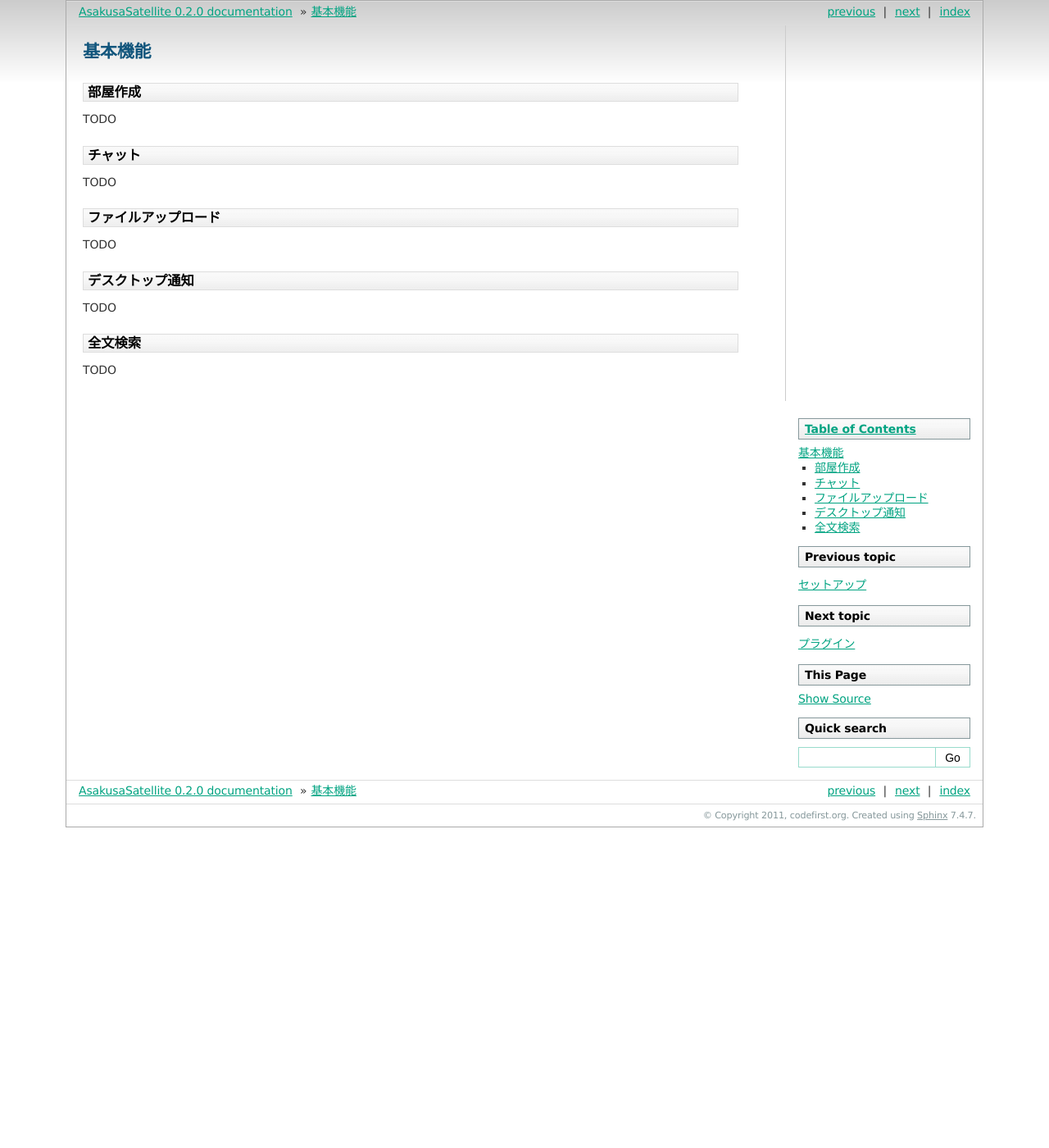
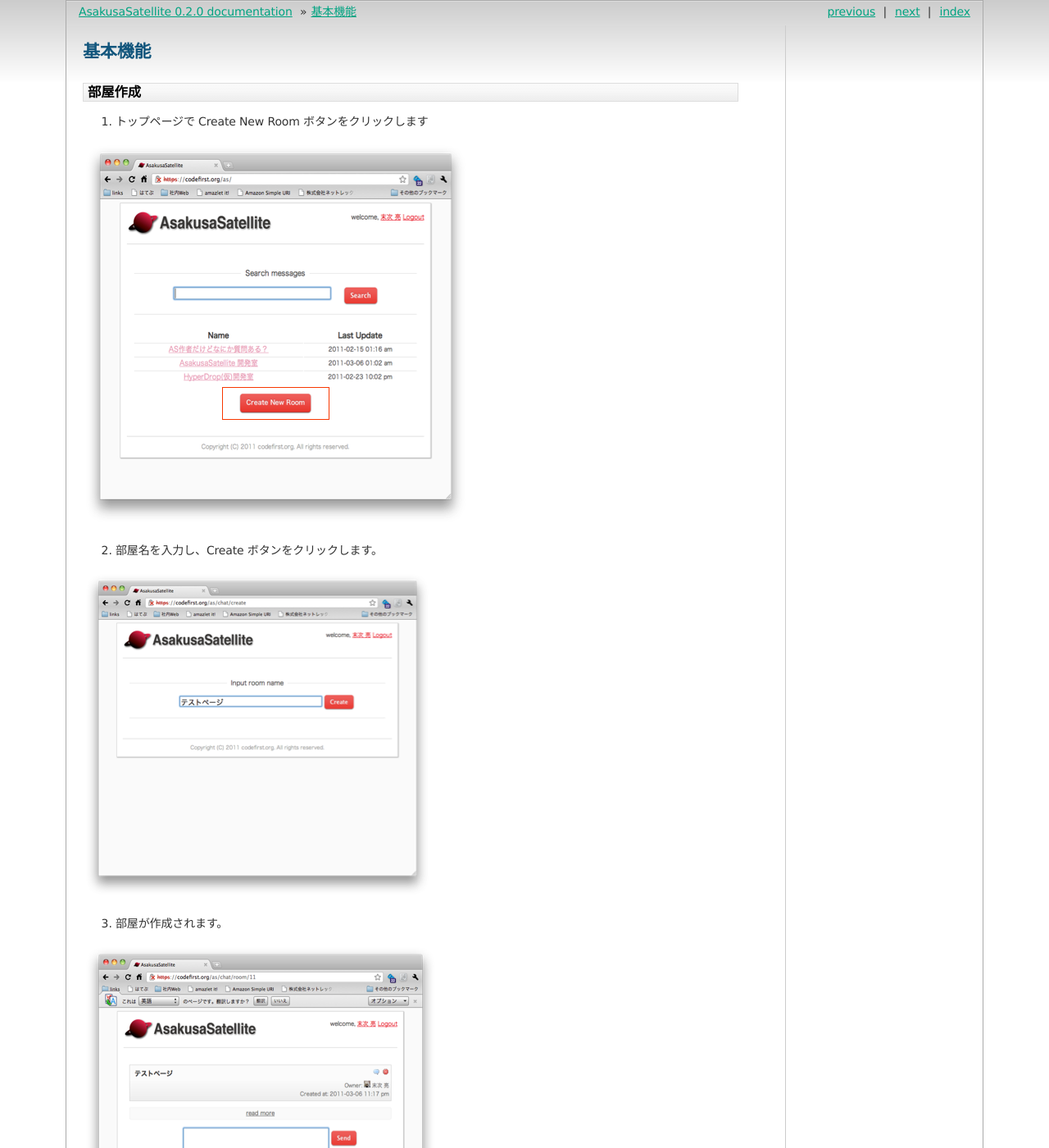
Before and after one commit to codefirst/asakusa-satellite-manual, a Sphinx documentation site: the page built from source/function.rst, in a window 1280 px wide and 1400 px high. Shown: the whole window at 82% size. Built offline with Sphinx 7.4.7, drawn with Linux system fonts in a browser that asks for light colours.

Commit message:
部屋の作り方の説明を追加

```diff
--- a/source/function.rst
+++ b/source/function.rst
@@ -2,6 +2,18 @@
 =======================
 部屋作成
 -----------------------
+1. トップページで Create New Room ボタンをクリックします
+
+.. image:: images/create_new_room_top.png
+
+2. 部屋名を入力し、Create ボタンをクリックします。
+
+.. image:: images/create_new_room.png
+
+3. 部屋が作成されます。
+
+.. image:: images/new_room.png
+
 
 TODO
 
```
Also changed, not shown: source/images/create_new_room.png (added), source/images/create_new_room_top.png (added), source/images/new_room.png (added).
